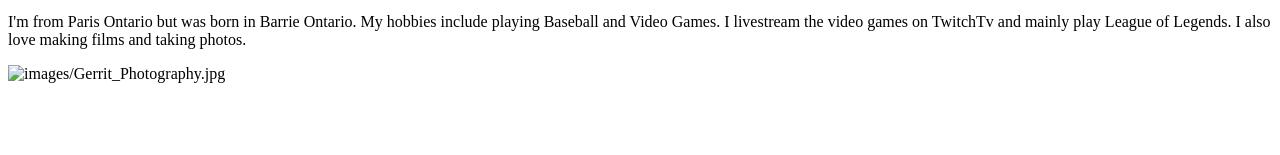
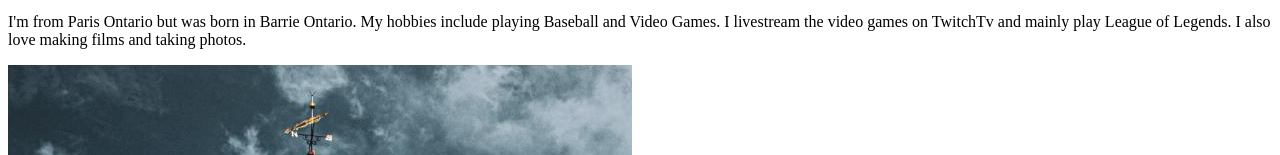
Before and after one commit to ChronoSwiftt/Acheson_G_Avery_G_HW1, a plain HTML site: page index.html in a window 1280 px wide. Shown: the part 157-312 px from the top of the page. Drawn offline with Linux system fonts and the light colour scheme.

Commit message:
fixing the photos

```diff
--- a/index.html
+++ b/index.html
@@ -14,7 +14,7 @@
 	<section id="Gerrit">
 		<p>Hello my name is Gerrit<p/>
 		<p><p>I'm from Paris Ontario but was born in Barrie Ontario. My hobbies include playing Baseball and Video Games. I livestream the video games on TwitchTv and mainly play League of Legends. I also love making films and taking photos.<p/>
-		<img alt="images/Gerrit_Photography.jpg">
+		<img src="images/Gerrit_Photography.jpg"alt="Picture of a steeple"/>
 	</section>
 
 </body>
```
